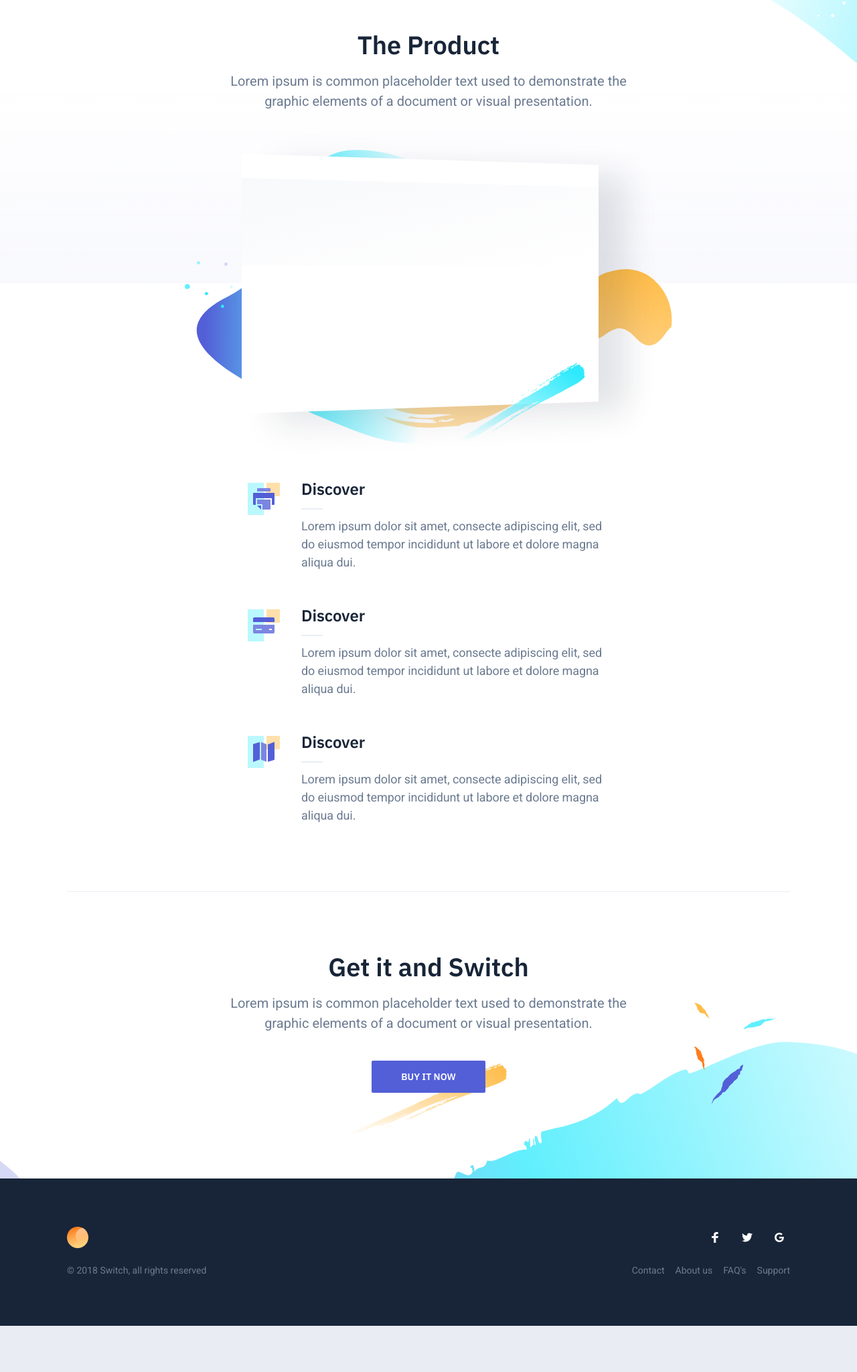
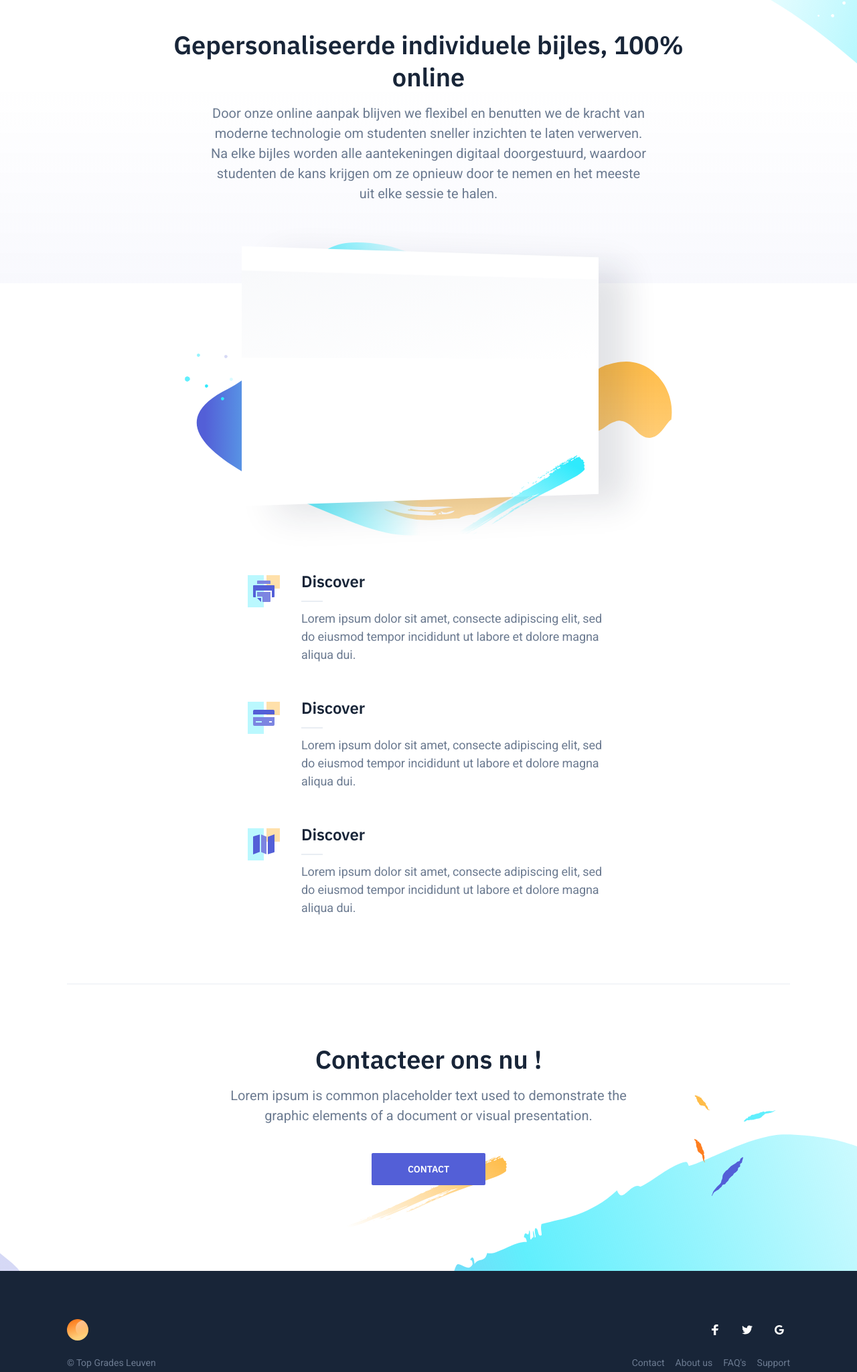
Before and after one commit to simoncoessens/TopGrades, a plain HTML site: page index.html in a window 1280 px wide. Shown: the part 713-2762 px from the top of the page at 67% size. Before the commit the page ends 2693 px from the top, so only its background shows below. Drawn offline with nearby package versions, Linux system fonts and the light colour scheme.

Commit message:
Update index.html

```diff
--- a/index.html
+++ b/index.html
@@ -32,7 +32,7 @@
                     <div class="hero-inner">
 						<div class="hero-copy">
 	                        <h1 class="hero-title mt-0">Top Grades bijles Leuven</h1>
-	                        <p class="hero-paragraph">Under construction</p>
+	                        <p class="hero-paragraph">Bijles op maat van studenten voor studenten</p>
 	                        <div class="hero-cta">
 								<a class="button button-primary" href="#">Contacteer ons nu !</a>
 								<div class="lights-toggle">
@@ -64,8 +64,8 @@
 					<div class="features-inner section-inner has-bottom-divider">
 						<div class="features-header text-center">
 							<div class="container-sm">
-								<h2 class="section-title mt-0">The Product</h2>
-	                            <p class="section-paragraph">Lorem ipsum is common placeholder text used to demonstrate the graphic elements of a document or visual presentation.</p>
+								<h2 class="section-title mt-0">Gepersonaliseerde individuele bijles, 100% online</h2>
+	                            <p class="section-paragraph">Door onze online aanpak blijven we flexibel en benutten we de kracht van moderne technologie om studenten sneller inzichten te laten verwerven. Na elke bijles worden alle aantekeningen digitaal doorgestuurd, waardoor studenten de kans krijgen om ze opnieuw door te nemen en het meeste uit elke sessie te halen.</p>
 								<div class="features-image">
 									<img class="features-illustration asset-dark" src="dist/images/features-illustration-dark.svg" alt="Feature illustration">
 									<img class="features-box asset-dark" src="dist/images/features-box-dark.svg" alt="Feature box">
@@ -122,10 +122,10 @@
                 <div class="container-sm">
                     <div class="cta-inner section-inner">
                         <div class="cta-header text-center">
-                            <h2 class="section-title mt-0">Get it and Switch</h2>
+                            <h2 class="section-title mt-0">Contacteer ons nu !</h2>
                             <p class="section-paragraph">Lorem ipsum is common placeholder text used to demonstrate the graphic elements of a document or visual presentation.</p>
 							<div class="cta-cta">
-								<a class="button button-primary" href="#">Buy it now</a>
+								<a class="button button-primary" href="#">Contact</a>
 							</div>
 					    </div>
                     </div>
@@ -182,7 +182,7 @@
                             </a>
                         </li>
                     </ul>
-                    <div class="footer-copyright">&copy; 2018 Switch, all rights reserved</div>
+                    <div class="footer-copyright">&copy; Top Grades Leuven</div>
                 </div>
             </div>
         </footer>
```
